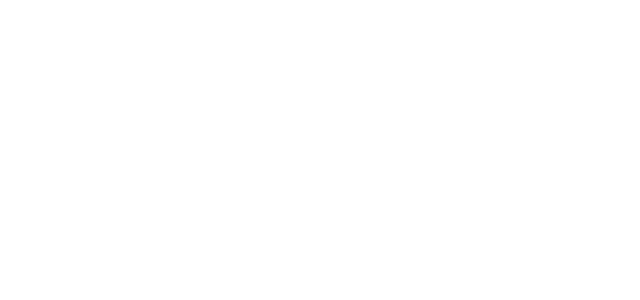
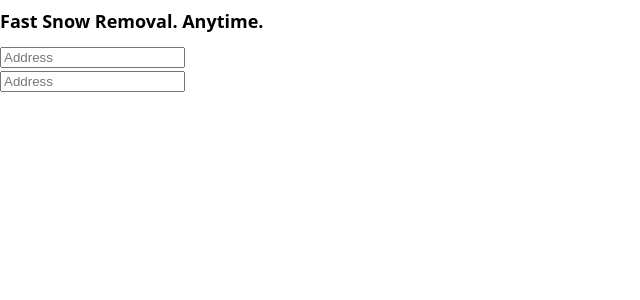
Before and after one commit to Husain2121/Snow-Shovel-App, a React (Vite) app: page /customer in a window 1280 px wide. Before the commit this address had no page. Shown: the top 300 px of the page, without its empty margins (0-640 px from the left). Built offline with nearby package versions, Linux system fonts and the light colour scheme.

Commit message:
added customer css and code to customer file

```diff
--- a/index.html
+++ b/index.html
@@ -5,7 +5,7 @@
   <meta charset="UTF-8" />
   <link rel="icon" type="image/svg+xml" href="/vite.svg" />
   <meta name="viewport" content="width=device-width, initial-scale=1.0" />
-  <title>Login form in React JS</title>
+  <title>WinterShield</title>
 </head>
 
 <body>
--- a/src/App.jsx
+++ b/src/App.jsx
@@ -1,6 +1,7 @@
 import "./App.css";
-import Home from "./pages/Home";
-import Login from "./pages/Login";
+import Home from "./Pages/Home";
+import Login from "./Pages/Login";
+import Customer from "./Pages/Customer";
 import { Routes, Route } from "react-router-dom";
 import { BrowserRouter } from 'react-router-dom';
 import React from 'react';
@@ -15,6 +16,7 @@
       <Routes>
         <Route path="/" element={<Home />} />
         <Route path="login" element={<Login />} />
+        <Route path="customer" element={<Customer />} />
       </Routes>
     </BrowserRouter>
   );
--- /dev/null
+++ b/src/Components/useLocalStorage.jsx
@@ -0,0 +1,15 @@
+import React, { useState } from 'react';
+
+
+export default function useLocalStorage(val) {
+
+    let [value, setValue] = useState(val);
+    return [value, setValue];
+}
+
+
+//replicating the function of the useState
+
+// to save data into local storage, there is 2 requirements:
+// 1: it needs to be JSON
+// 2; it needs to be key value pair
--- /dev/null
+++ b/src/Pages/Customer.css
@@ -0,0 +1,4 @@
+.customer-header {
+    font-size: large;
+    color: black;
+}
--- a/src/Pages/Customer.jsx
+++ b/src/Pages/Customer.jsx
@@ -1,12 +1,36 @@
-import React from 'react';
+import React, { useState } from 'react';
+import './Customer.css'
 import { ArrowLeft } from "lucide-react";
 import { Link } from "react-router-dom";
+// useState is a react hook(special function that allows functional components in React to "hook into" React features like state)
+//  that is used to track and manage state
+// The function assigned to onChange is executed every time the value of the input element changes.
+// For text inputs, this means it fires on every keystroke, paste, or other modification to the input's content.
 
 
+import useLocalStorage from '../Components/useLocalStorage';
 function Customer() {
-    const items = [items, setitems];
+
+    let [value, setValue] = useState('')
+    return (
+        <>
+            <h1 className="customer-header">Fast Snow Removal. Anytime.</h1>
+            <div className="customer-requests">
+                <form action="" className="requests">
+                    <div className="input-address">
+                        <input type="address" placeholder="Address" className="address-form" required onChange={(event) => setValue(event.target.value)} value={value} />
+                    </div>
+                    {/* value will have a input, that will be updated with new additions */}
+                    <div className="input-">
+                        <input type="address" placeholder="Address" className="address-form" required />
+                    </div>
 
 
+                </form>
 
+            </div>
+        </>
+    );
+}
 
-}
+export default Customer;
--- a/src/Pages/Home.jsx
+++ b/src/Pages/Home.jsx
@@ -62,7 +62,7 @@
                             <span className="description-p1">quickly and reliably.</span>
                         </p>
                         <div className="option-buttons">
-                            <button className="shovelling">I need shovelling</button>
+                            <button className="shovelling" onClick={() => navigate("customer")}>I need shovelling</button>
                             <button className="shoveler">I want to shovel</button>
                         </div>
                     </div>
```
